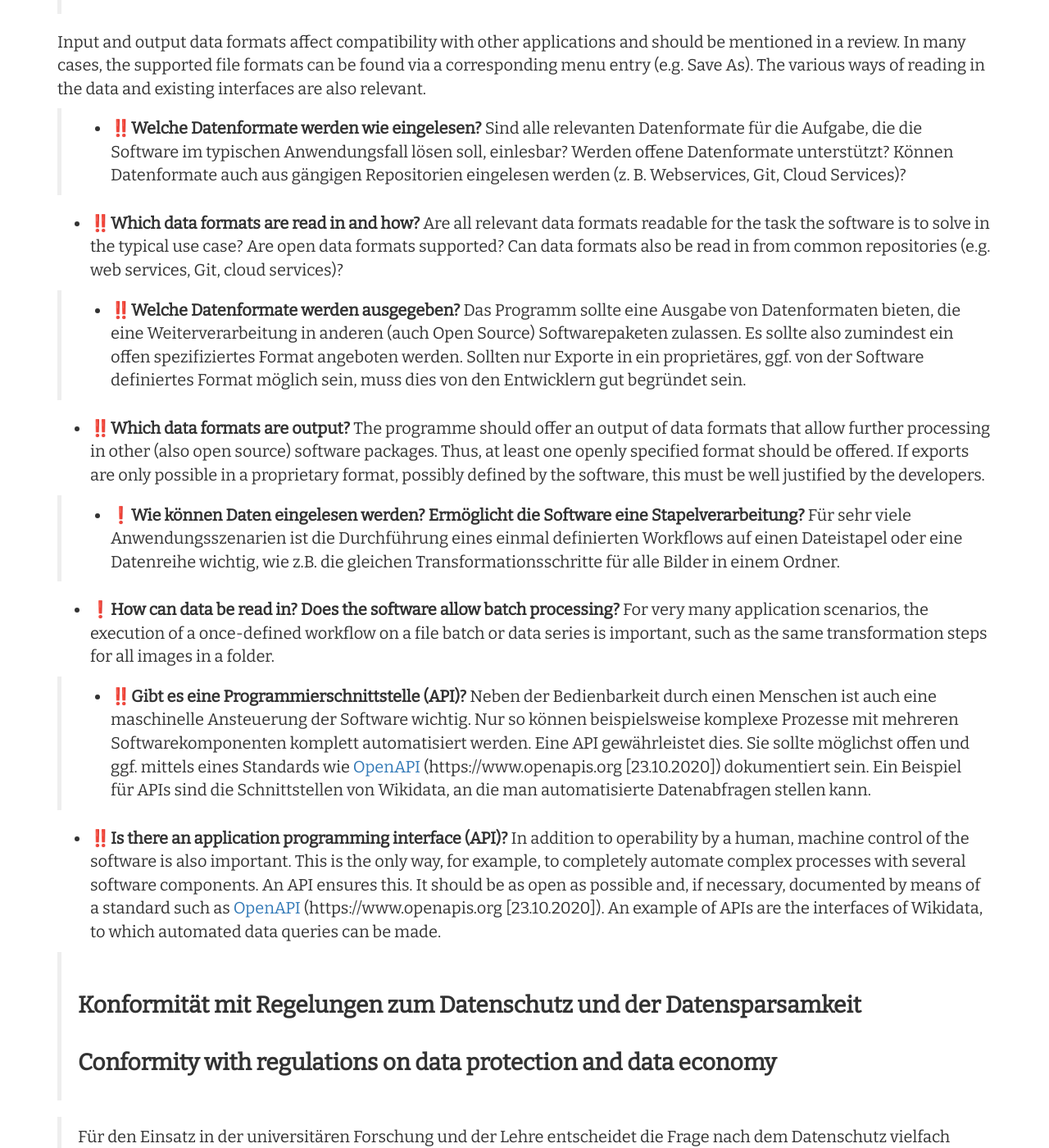
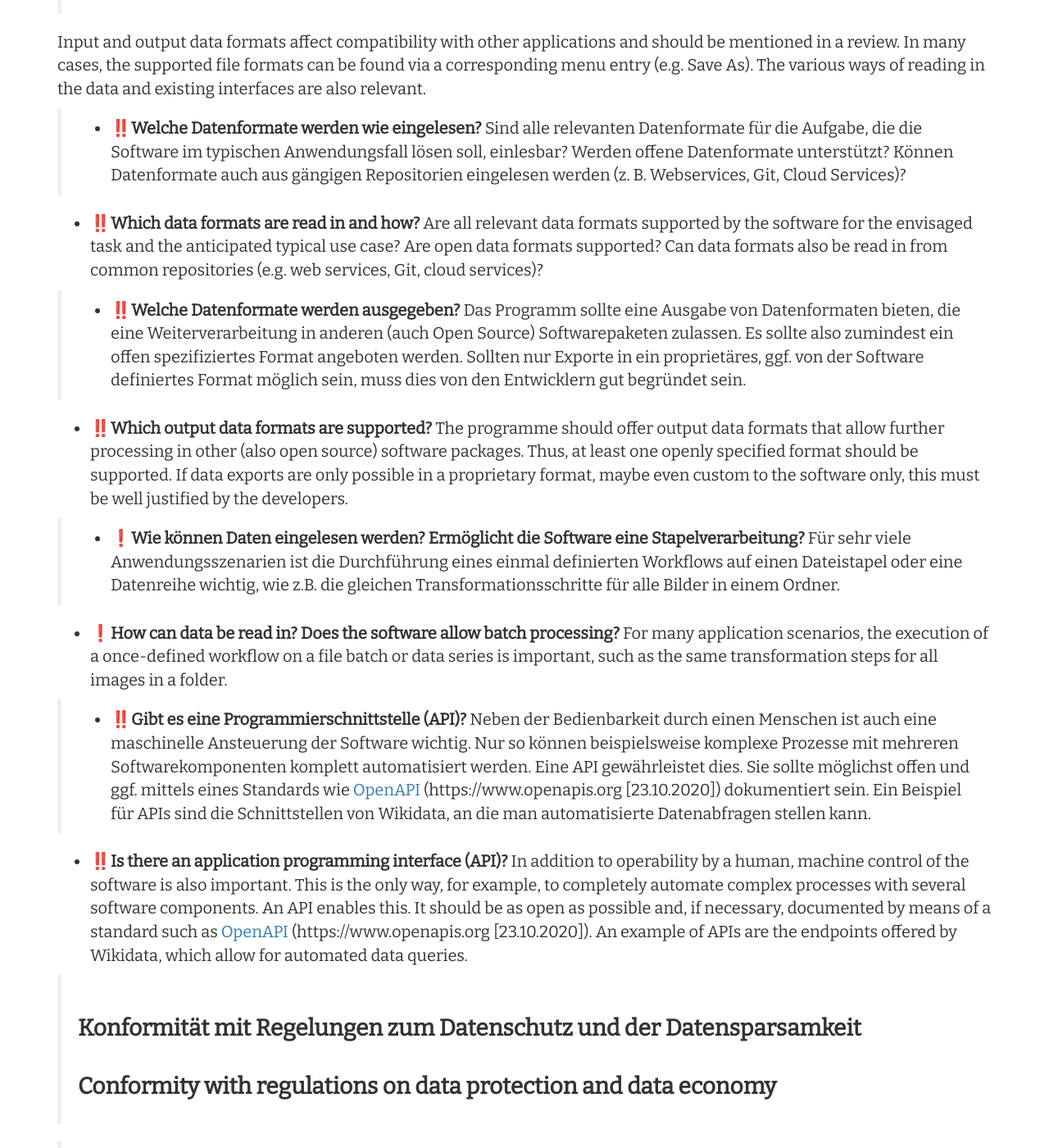
Before and after one commit to Research-Squirrel-Engineers/Impuls_SoftwareRezensionen_DGUF, a Jekyll site: the page built from Draft_EN.md, in a window 1280 px wide and 1400 px high, scrolled down 27893 px. Shown: the whole window at 82% size. Built offline with Jekyll 4.4.1, drawn with Linux system fonts in a browser that asks for light colours; nearby versions of some CDN libraries; emoji names are drawn with the system emoji font; some of the changed text lies outside the part shown.

Commit message:
data ingest checked

```diff
--- a/Draft_EN.md
+++ b/Draft_EN.md
@@ -386,19 +386,19 @@ Input and output data formats affect compatibility with other applications and s
 
 > * :bangbang:**Welche Datenformate werden wie eingelesen?** Sind alle relevanten Datenformate für die Aufgabe, die die Software im typischen Anwendungsfall lösen soll, einlesbar? Werden offene Datenformate unterstützt? Können Datenformate auch aus gängigen Repositorien eingelesen werden (z. B. Webservices, Git, Cloud Services)?
 
-* :bangbang:**Which data formats are read in and how?** Are all relevant data formats readable for the task the software is to solve in the typical use case? Are open data formats supported? Can data formats also be read in from common repositories (e.g. web services, Git, cloud services)?
+* :bangbang:**Which data formats are read in and how?** Are all relevant data formats supported by the software for the envisaged task and the anticipated typical use case? Are open data formats supported? Can data formats also be read in from common repositories (e.g. web services, Git, cloud services)?
 
 > * :bangbang:**Welche Datenformate werden ausgegeben?** Das Programm sollte eine Ausgabe von Datenformaten bieten, die eine Weiterverarbeitung in anderen (auch Open Source) Softwarepaketen zulassen. Es sollte also zumindest ein offen spezifiziertes Format angeboten werden. Sollten nur Exporte in ein proprietäres, ggf. von der Software definiertes Format möglich sein, muss dies von den Entwicklern gut begründet sein.
 
-* :bangbang:**Which data formats are output?** The programme should offer an output of data formats that allow further processing in other (also open source) software packages. Thus, at least one openly specified format should be offered. If exports are only possible in a proprietary format, possibly defined by the software, this must be well justified by the developers.
+* :bangbang:**Which output data formats are supported?** The programme should offer output data formats that allow further processing in other (also open source) software packages. Thus, at least one openly specified format should be supported. If data exports are only possible in a proprietary format, maybe even custom to the software only, this must be well justified by the developers.
 
 > * :heavy_exclamation_mark:**Wie können Daten eingelesen werden? Ermöglicht die Software eine Stapelverarbeitung?** Für sehr viele Anwendungsszenarien ist die Durchführung eines einmal definierten Workflows auf einen Da­teistapel oder eine Datenreihe wichtig, wie z.B. die gleichen Transformationsschritte für alle Bilder in einem Ordner.
 
-* :heavy_exclamation_mark:**How can data be read in? Does the software allow batch processing?** For very many application scenarios, the execution of a once-defined workflow on a file batch or data series is important, such as the same transformation steps for all images in a folder.
+* :heavy_exclamation_mark:**How can data be read in? Does the software allow batch processing?** For many application scenarios, the execution of a once-defined workflow on a file batch or data series is important, such as the same transformation steps for all images in a folder.
 
 > * :bangbang:**Gibt es eine Programmierschnittstelle (API)?** Neben der Bedienbarkeit durch einen Menschen ist auch eine maschinelle Ansteuerung der Software wichtig. Nur so können beispielsweise komplexe Prozesse mit mehreren Softwarekomponenten komplett automatisiert werden. Eine API gewährleistet dies. Sie sollte möglichst offen und ggf. mittels eines Standards wie [OpenAPI](https://www.openapis.org) (https://www.openapis.org [23.10.2020]) dokumentiert sein. Ein  Beispiel für APIs sind die Schnittstellen von Wikidata, an die man automatisierte Datenabfragen stellen kann.
 
-* :bangbang:**Is there an application programming interface (API)?** In addition to operability by a human, machine control of the software is also important. This is the only way, for example, to completely automate complex processes with several software components. An API ensures this. It should be as open as possible and, if necessary, documented by means of a standard such as [OpenAPI](https://www.openapis.org) (https://www.openapis.org [23.10.2020]). An example of APIs are the interfaces of Wikidata, to which automated data queries can be made.
+* :bangbang:**Is there an application programming interface (API)?** In addition to operability by a human, machine control of the software is also important. This is the only way, for example, to completely automate complex processes with several software components. An API enables this. It should be as open as possible and, if necessary, documented by means of a standard such as [OpenAPI](https://www.openapis.org) (https://www.openapis.org [23.10.2020]). An example of APIs are the endpoints offered by Wikidata, which allow for automated data queries.
 
 >#### Konformität mit Regelungen zum Datenschutz und der Datensparsamkeit
 #### Conformity with regulations on data protection and data economy
```
Also changed, not shown: other parts of Draft_EN.md (+1 -1 lines).
